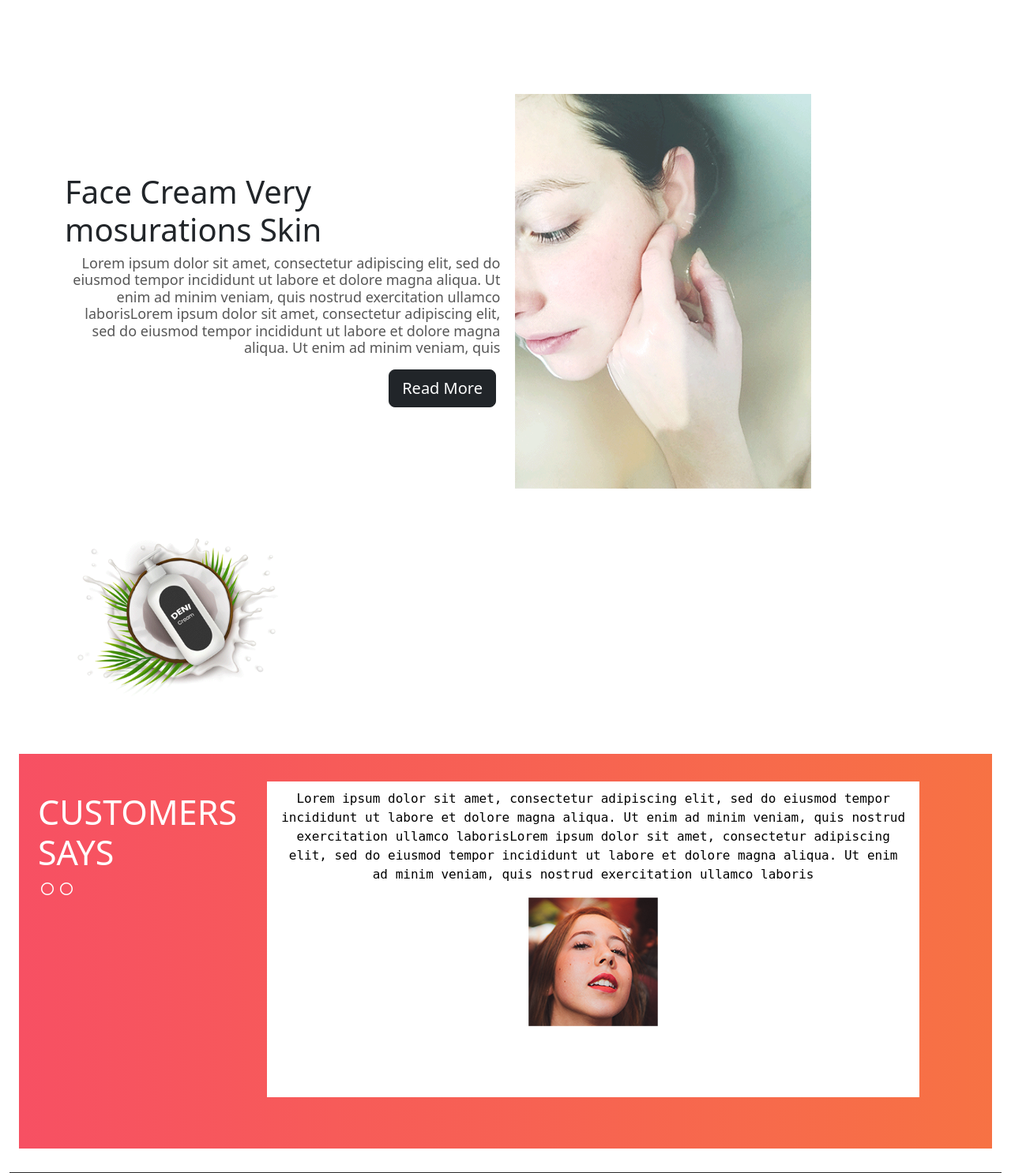
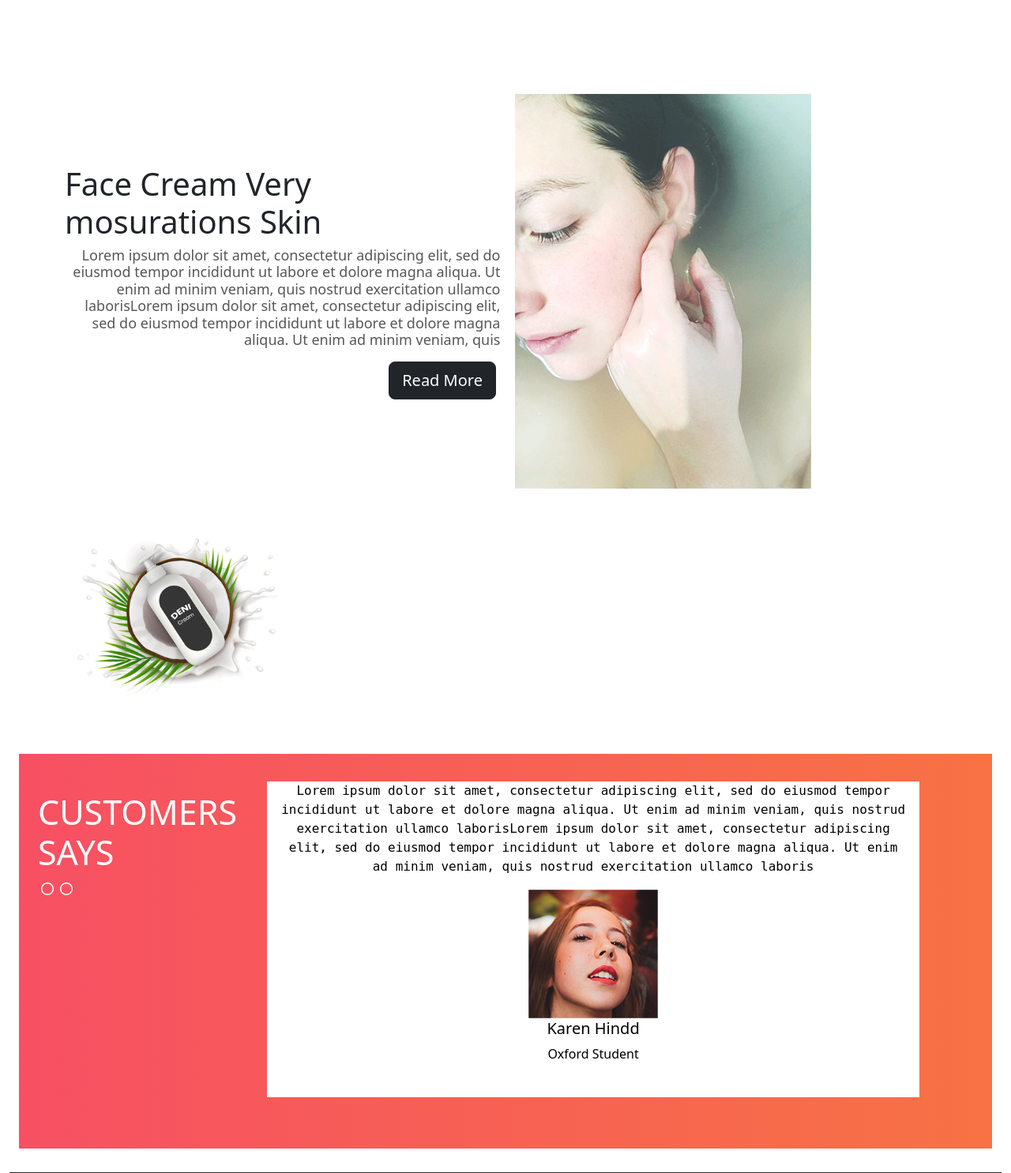
Before and after one commit to Samuel-Gbadamosi/Skincare-website, a PHP site: page /blog.php in a window 1280 px wide. Shown: the part 800-2286 px from the top of the page at 79% size. Run offline with PHP 8.4, Linux system fonts and the light colour scheme; some libraries are stand-ins or nearby versions.

Commit message:
error corrections

```diff
--- a/sitonuovo/blog.php
+++ b/sitonuovo/blog.php
@@ -125,9 +125,9 @@
       <div class="text-center">
       <p class="tf">Lorem ipsum dolor sit amet, consectetur adipiscing elit, sed do eiusmod tempor incididunt ut labore et dolore magna aliqua. Ut enim ad minim veniam, quis nostrud exercitation ullamco laborisLorem ipsum dolor sit amet, consectetur adipiscing elit, sed do eiusmod tempor incididunt ut labore et dolore magna aliqua. Ut enim ad minim veniam, quis nostrud exercitation ullamco laboris</p>
       <img class="img-fluid text-center" src="client-img.png" alt="">
-      <div class="fth4">
+      <div styyl class="fth4">
       <h5>Karen Hindd</h5>
-        <p>Oxford Student</p>
+        <p style="color:black;">Oxford Student</p>
       </div>
       </div>
     </div>
@@ -137,7 +137,7 @@
       <img style="height:160px;" src="https://cdn.pixabay.com/photo/2016/03/26/17/47/smiling-1280975__480.jpg" alt="">
       <div class="fth4">
       <h5>Jane Parker</h5>
-        <p>Maliqu. School Teacher</p>
+        <p style="color:black;">Maliqu. School Teacher</p>
       </div>
       </div>
     </div>
@@ -147,7 +147,7 @@
       <img style="height:160px;" src="https://cdn.pixabay.com/photo/2018/01/17/07/06/laptop-3087585_1280.jpg" alt="">
       <div class="fth4">
         <h5>Jessy Morgan</h5>
-        <p>Student</p>
+        <p style="color:black">Student</p>
       </div>
       </div>
     </div>
--- a/sitonuovo/style.css
+++ b/sitonuovo/style.css
@@ -162,13 +162,14 @@
 .fth5{
     color:white;
 }
-.fth4{
+.fth5 ,p {
     color:white;
 }
-.fth4 , p {
-    color: white;
-    margin-top: 10px;
+.fth4{
+    color:black;
 }
+
+
 
 
 .mhr{
```
